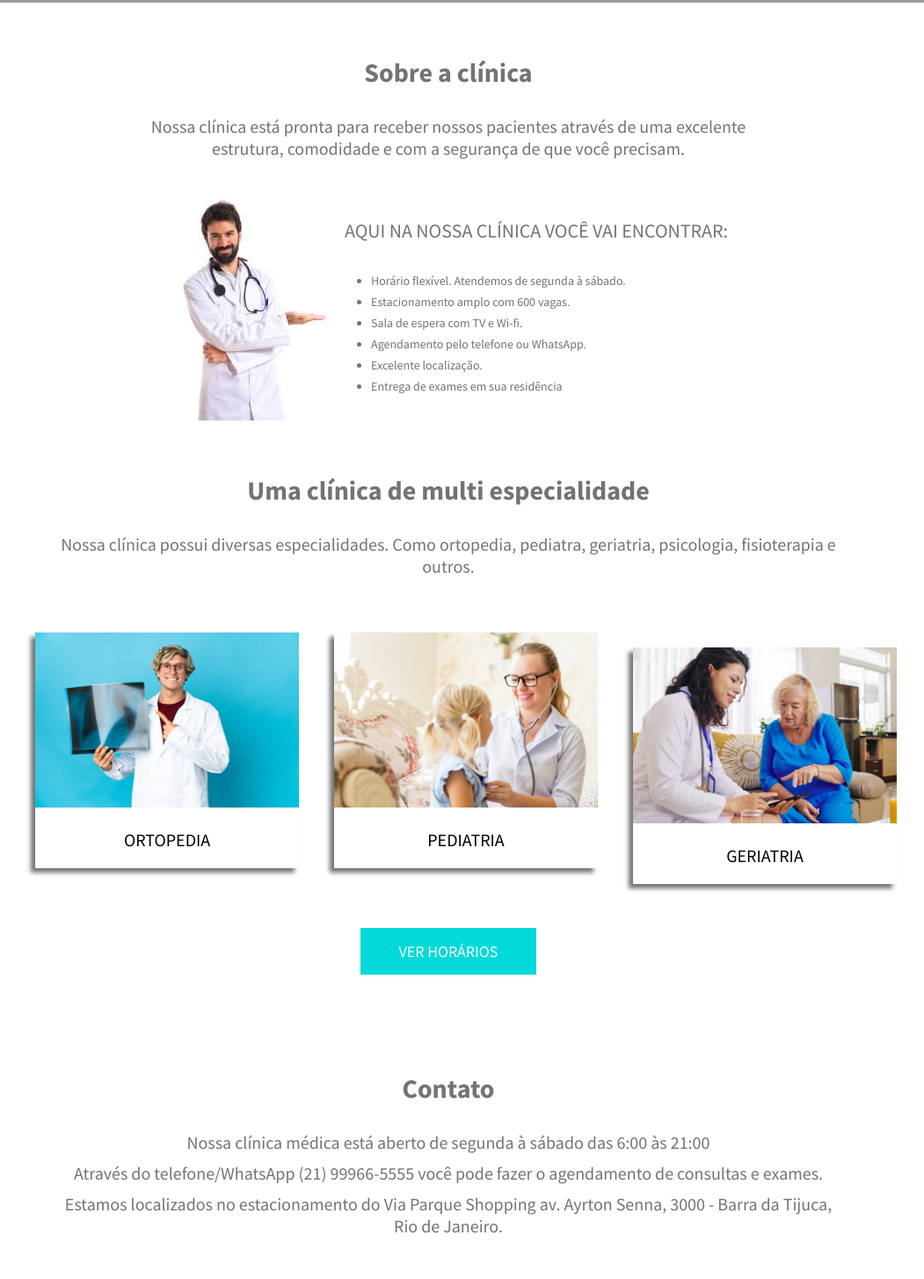
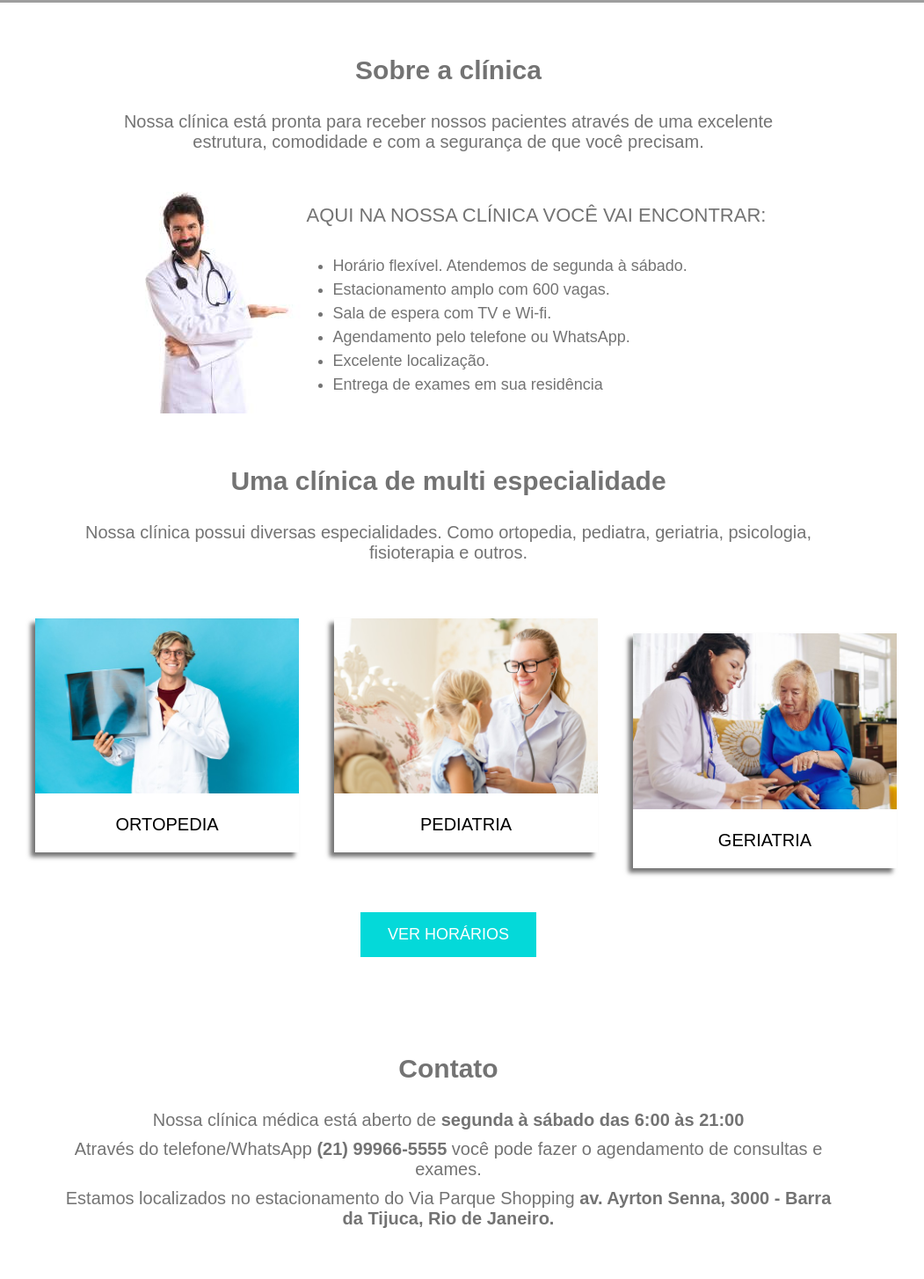
Before and after one commit to LeonardoRomulo/clinica-medica, a plain HTML site: page index.html in a window 1280 px wide. Shown: the part 781-2235 px from the top of the page at 88% size, without its empty margins (130-1181 px from the left). Drawn offline with Linux system fonts and the light colour scheme; grey boxes are pictures that could not be loaded.

Commit message:
att final home

```diff
--- a/css/home.css
+++ b/css/home.css
@@ -129,7 +129,7 @@ body {
 
 .container-lista ul li {
     padding-top: 6px;
-    font-size: 14px;
+    font-size: 18px;
 }
 
 /* Seção especialidades */
--- a/index.html
+++ b/index.html
@@ -5,7 +5,8 @@
         <meta name="viewport" content="width=device-width, initial-scale=1.0">
         <link rel="stylesheet" href="css/home.css">
         <link rel="stylesheet"
-            href="https://fonts.googleapis.com/css2?family=Source+Sans+Pro:ital,wght@0,200;0,300;0,400;0,600;0,700;0,900;1,200;1,300;1,400;1,600;1,700;1,900&display=swap">
+            href="https://fonts.googleapis.com/css2?famil10y=Source+Sans+Pro:ital,wght@0,200;0,300;0,400;0,600;0,700;0,900;1,200;1,300;1,400;1,600;1,700;1,900&display=swap">
+            <link rel="shortcut icon" href="assets/logo2.png">
         <title>CMLife</title>
     </head>
     <body>
@@ -110,9 +111,9 @@
             <section class="contatos" id="contato">
                 <div class="container-titulo limitar-secao">
                     <h3>Contato</h3>
-                <p>Nossa clínica médica está aberto de segunda à sábado das 6:00 às 21:00</p>
-                <p>Através do telefone/WhatsApp (21) 99966-5555 você pode fazer o agendamento de consultas e exames.</p>
-                <p>Estamos localizados no estacionamento do Via Parque Shopping av. Ayrton Senna, 3000 - Barra da Tijuca, Rio de Janeiro.</p>
+                <p>Nossa clínica médica está aberto de <strong>segunda à sábado das 6:00 às 21:00</strong> </p>
+                <p>Através do telefone/WhatsApp <strong>(21) 99966-5555</strong>  você pode fazer o agendamento de consultas e exames.</p>
+                <p>Estamos localizados no estacionamento do Via Parque Shopping <strong>av. Ayrton Senna, 3000 - Barra da Tijuca, Rio de Janeiro.</strong> </p>
                 </div>
 
                 <iframe src="https://www.google.com/maps/embed?pb=!1m18!1m12!1m3!1d1527.0505633149319!2d-43.778351183687384!3d-21.220400634939494!2m3!1f0!2f0!3f0!3m2!1i1024!2i768!4f13.1!3m3!1m2!1s0xa2206e818bd7a9%3A0x3afd461252852f05!2sCentro%20de%20Especialidades%20Multiprofissionais%20(CEM)!5e1!3m2!1spt-BR!2sbr!4v1736944862156!5m2!1spt-BR!2sbr" width="1024" height="450" style="border:0;" allowfullscreen="" loading="lazy" referrerpolicy="no-referrer-when-downgrade"></iframe>
```
